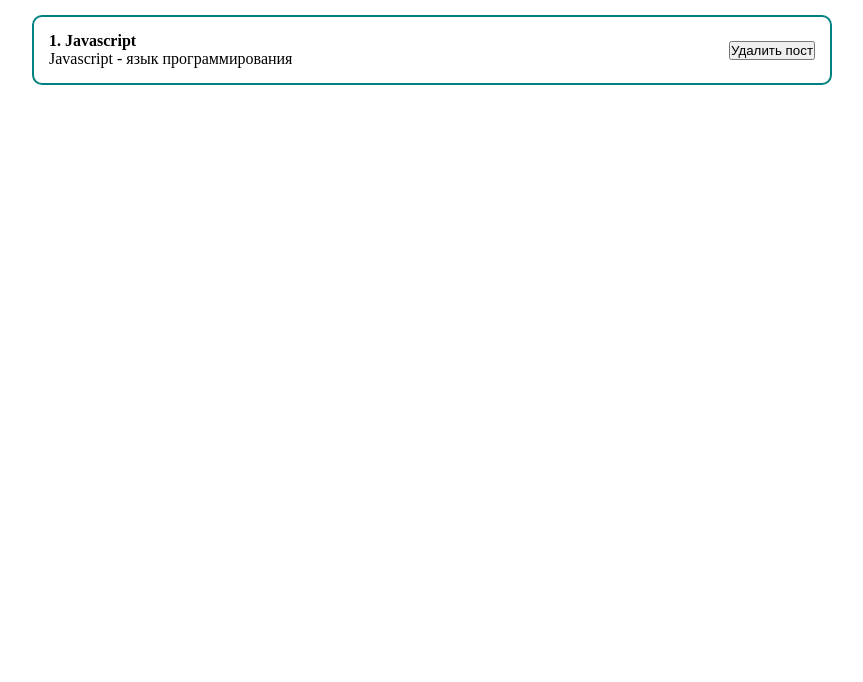
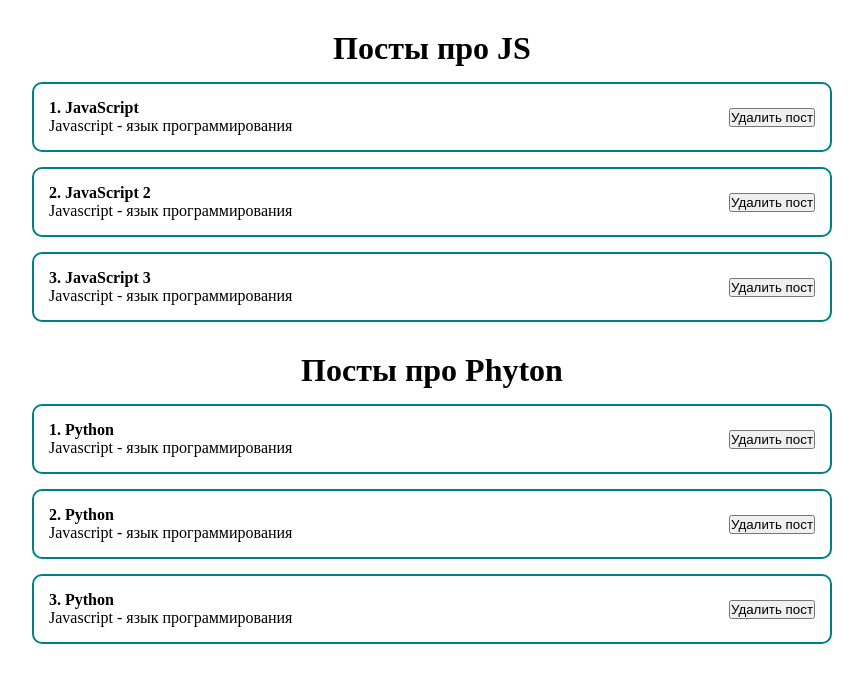
Before and after one commit to eozubarev/react-app, a React (Create React App) app: page / in a window 1280 px wide. Shown: the top 682 px of the page, without its empty margins (208-1071 px from the left). Built offline with nearby package versions, Linux system fonts and the light colour scheme.

Commit message:
learning props in react

```diff
--- a/src/App.js
+++ b/src/App.js
@@ -2,25 +2,26 @@
 import React, { useState } from "react";
 import ClassCounter from "./Components/ClassCounter";
 import Counter from "./Components/Counter";
+import PostItem from "./Components/PostItem";
+import Postlist from "./Components/PostList";
 import './styles/App.css';
 
 function App() {
+  const [posts, setPosts] = useState([
+    {id: 1, title: 'JavaScript', body: 'Javascript - язык программирования'},
+    {id: 2, title: 'JavaScript 2', body: 'Javascript - язык программирования'},
+    {id: 3, title: 'JavaScript 3', body: 'Javascript - язык программирования'},
+  ])
+  const [posts2, setPosts2] = useState([
+    {id: 1, title: 'Python', body: 'Javascript - язык программирования'},
+    {id: 2, title: 'Python', body: 'Javascript - язык программирования'},
+    {id: 3, title: 'Python', body: 'Javascript - язык программирования'},
+  ])
 
   return (
     <div className="App">
-
-       <div className="post">
-          <div className="post__content">
-              <strong>1. Javascript</strong>
-              <div>
-                Javascript - язык программирования
-              </div>
-          </div>
-          <div className="post__btns">
-              <button>Удалить пост</button>
-          </div>
-       </div>
-
+      <Postlist posts={posts} title={'Посты про JS'}/>
+      <Postlist posts={posts2} title={'Посты про Phyton'}/>
     </div>
   );
 
--- a/src/Components/PostItem.jsx
+++ b/src/Components/PostItem.jsx
@@ -1,10 +1,19 @@
 import React from 'react';
 
-const PostItem = () => {
+const PostItem = (props) => {
+    // console.log(props)
     return (
-        <div>
-
-        </div>
+        <div className="post">
+          <div className="post__content">
+              <strong>{ props.post.id }. { props.post.title }</strong>
+              <div>
+                { props.post.body }
+              </div>
+          </div>
+          <div className="post__btns">
+              <button>Удалить пост</button>
+          </div>
+       </div>
      );
 }
 
--- /dev/null
+++ b/src/Components/PostList.jsx
@@ -0,0 +1,17 @@
+import React from 'react';
+import PostItem from './PostItem';
+
+const Postlist = ({posts, title}) => {
+    return (
+        <div>
+            <h1 style={{textAlign: 'center', margin: '30px 0px 0px 0px',}}>
+                {title}
+            </h1>
+            {posts.map(post =>
+                <PostItem post={post} key={post.id}/>
+            )}
+        </div>
+    );
+}
+
+export default Postlist;
```
